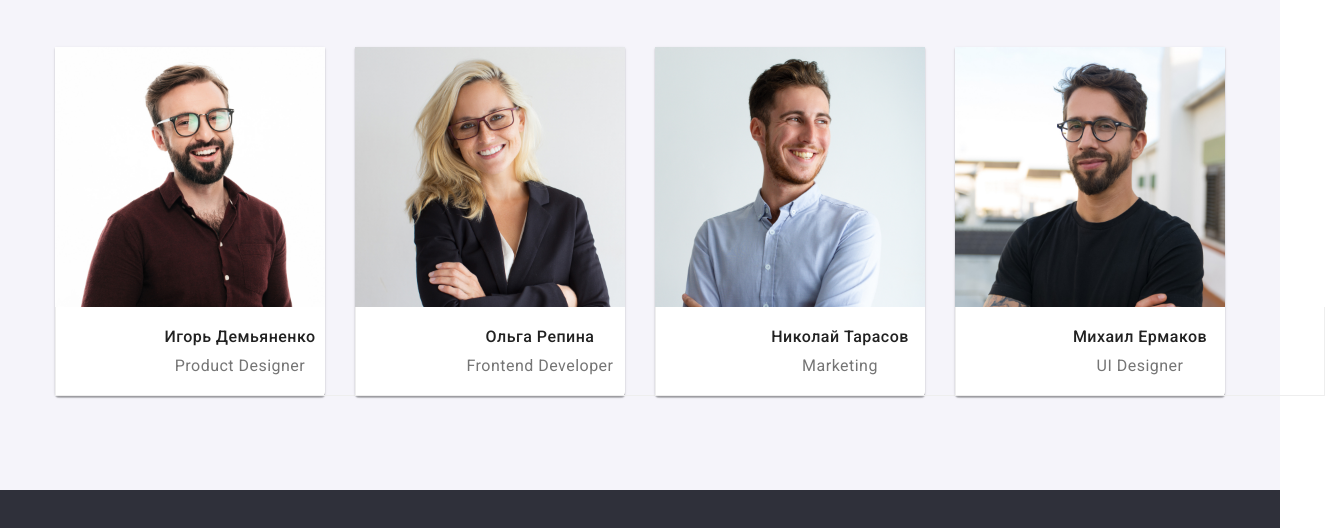
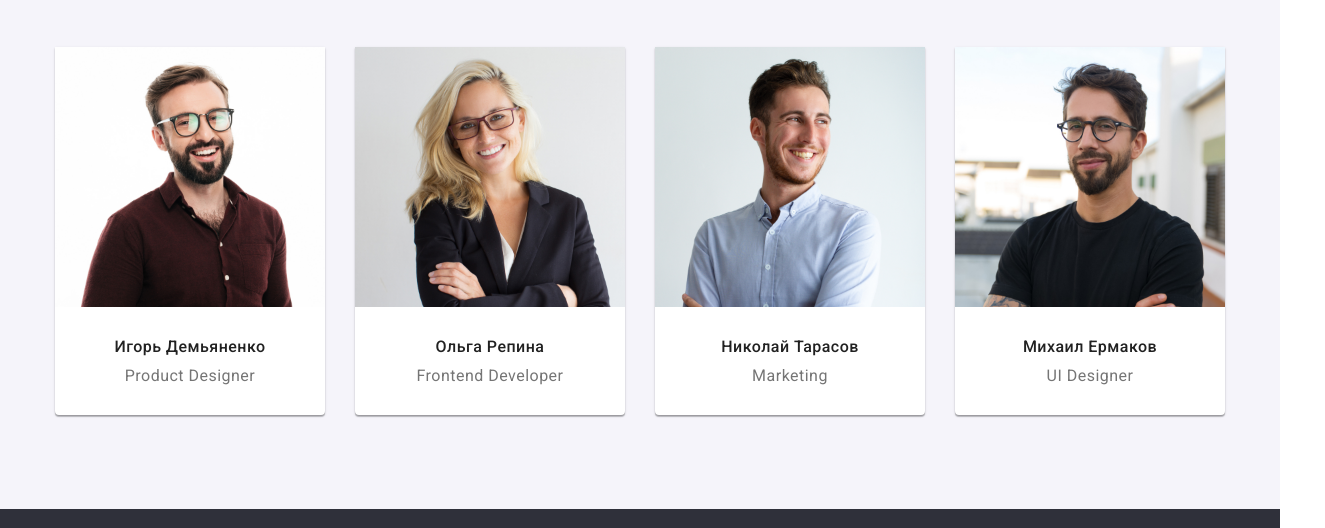
Before and after one commit to Aleksandra-Maksymets/goit-markup-hw-03, a plain HTML site: page index.html in a window 1280 px wide. Shown: the part 1587-2115 px from the top of the page, 1325 px wide, since content can reach past the window. Drawn offline with nearby package versions, Linux system fonts and the light colour scheme.

Commit message:
bugs fixed

```diff
--- a/css/style.css
+++ b/css/style.css
@@ -299,13 +299,13 @@ img {
   border-radius: 0px 0px 4px 4px;
 }
 
-.card-info {
+.team-memeber .card-info {
   display: inline-block;
+  width: 270px;
   padding-top: 30px;
   padding-bottom: 30px;
-  padding-left: 60px;
-  padding-right: auto;
-
+  padding-left: 30px;
+  padding-right: 30px;
   text-align: center;
 }
 
@@ -316,7 +316,6 @@ img {
   font-size: 16px;
   line-height: 1.19;
   letter-spacing: 0.03em;
-  text-align: center;
 }
 
 .team p {
@@ -450,7 +449,7 @@ img {
   margin-bottom: 0;
 }
 
-.card-info {
+.example-card .card-info {
   width: 370px;
   padding-top: 20px;
   padding-right: 24px;
```
